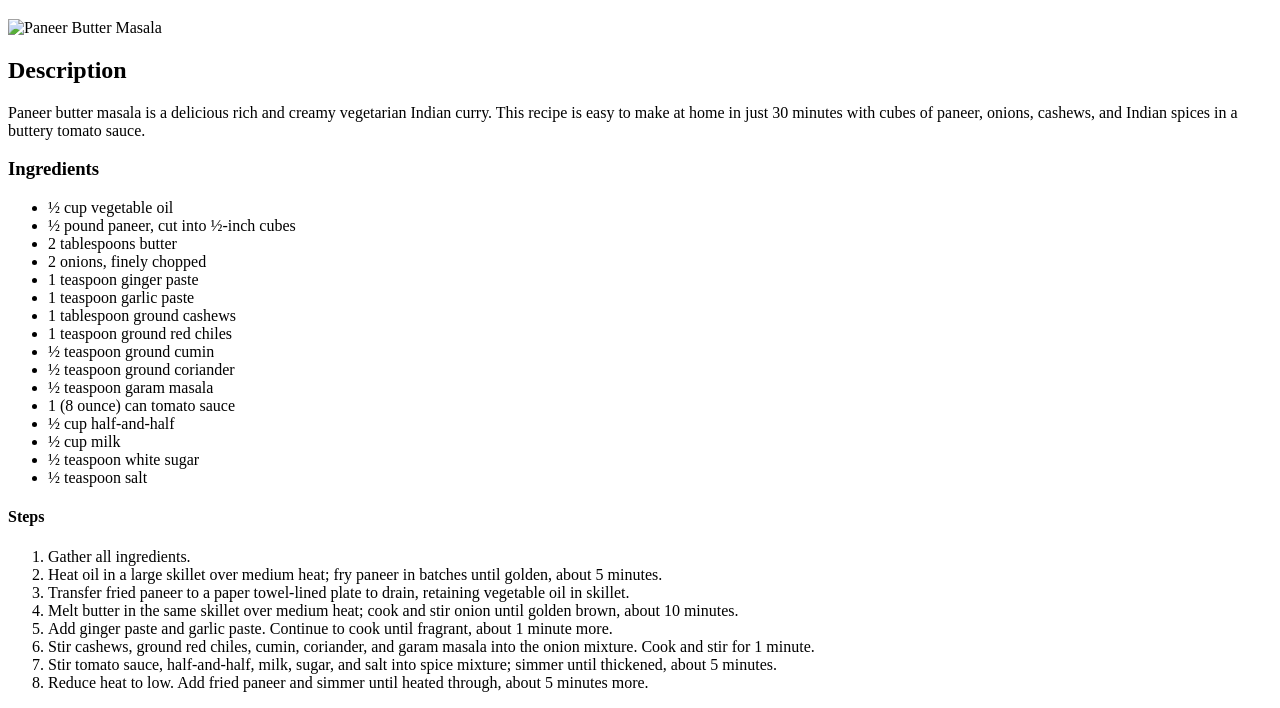
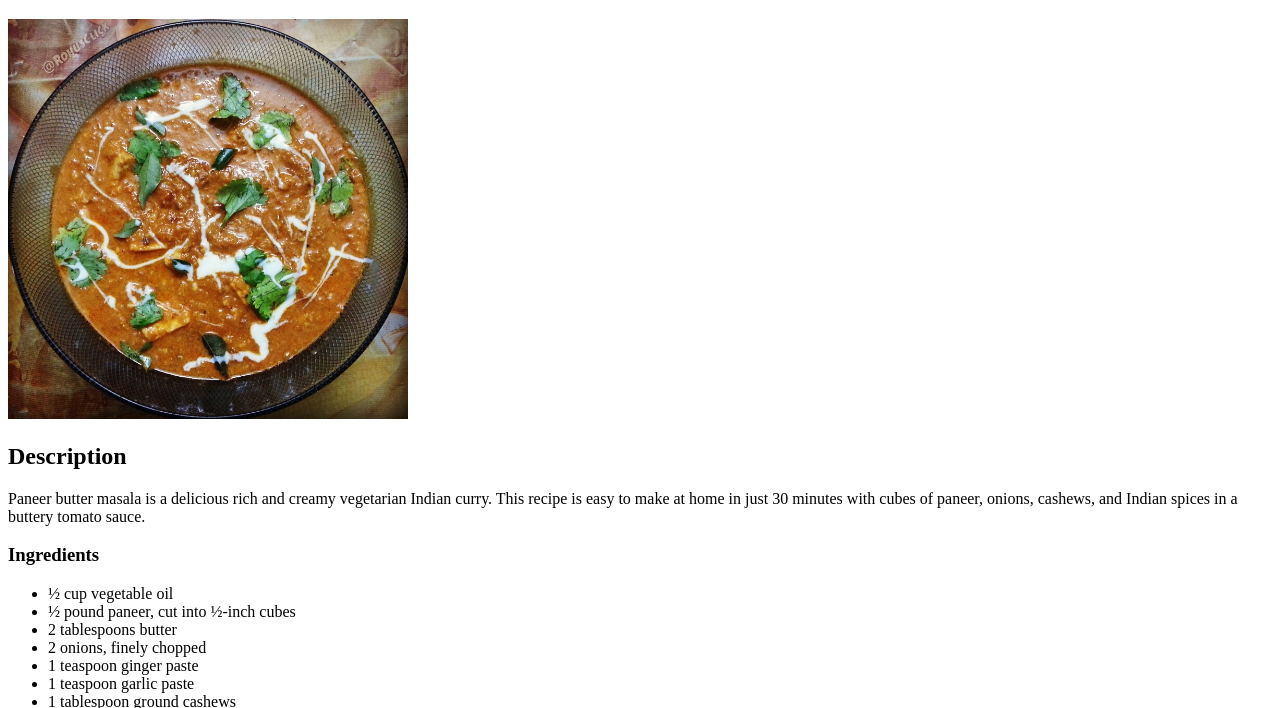
Before and after one commit to sushantmandalshm/odin-recipes, a plain HTML site: page recipes/paneer.html in a window 1280 px wide. Shown: the part 87-795 px from the top of the page. Drawn offline with Linux system fonts and the light colour scheme.

Commit message:
Fix Image Extension for Paneer Receipe Page

```diff
--- a/recipes/paneer.html
+++ b/recipes/paneer.html
@@ -10,7 +10,7 @@
 <body>
     <a href="../index.html">Home</a>
     <h1>Panner Butter Masala</h1>
-    <img src="../images/panner_butter_masala" style="width: 400px; height: auto;" alt="Paneer Butter Masala">
+    <img src="../images/panner_butter_masala.jpg" style="width: 400px; height: auto;" alt="Paneer Butter Masala">
     <h2>Description</h2>
     <p>Paneer butter masala is a delicious rich and creamy vegetarian Indian curry. This recipe is easy to make at home
         in just
```
